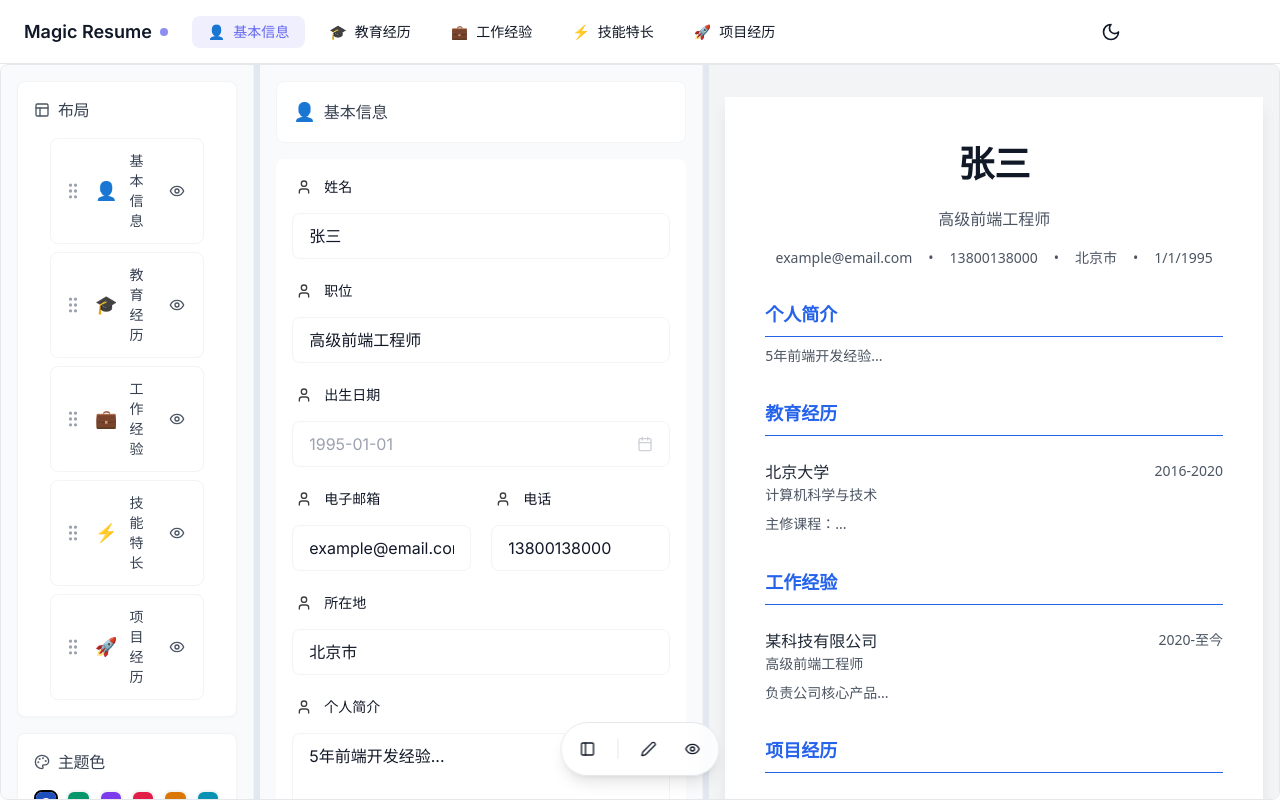
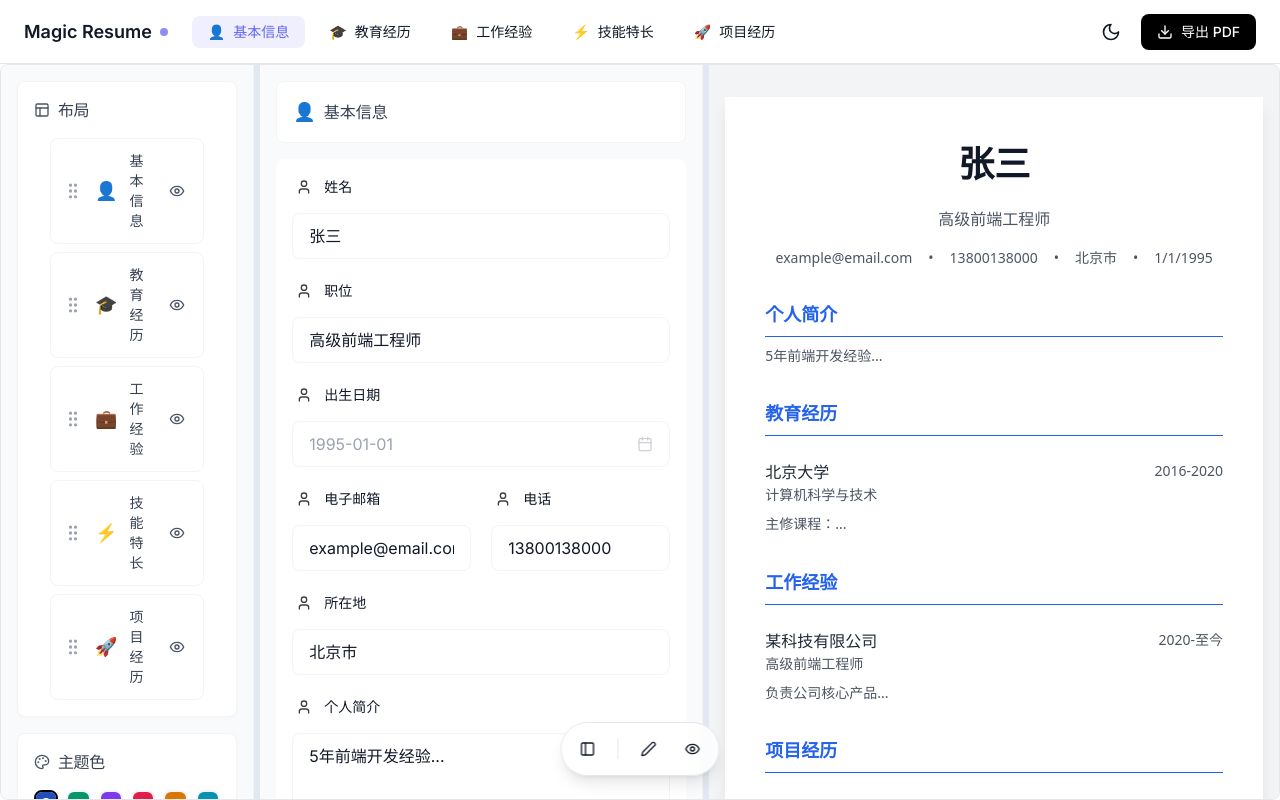
Before and after one commit to boy-lin/magic-resume-online, a Next.js app in the folder apps/fronted/: page /workbench in a window 1280 px wide. Built offline with nearby package versions, Linux system fonts and the light colour scheme.

Commit message:
style: export btn style

```diff
--- a/apps/fronted/src/components/editor/PdfExport.tsx
+++ b/apps/fronted/src/components/editor/PdfExport.tsx
@@ -1,5 +1,5 @@
 "use client";
-import React, { useRef, useState } from "react";
+import React, { useState } from "react";
 import { motion } from "framer-motion";
 import { Download, Loader2 } from "lucide-react";
 import html2pdf from "html2pdf.js";
@@ -46,7 +46,13 @@ export function PdfExport() {
   return (
     <div>
       <motion.button
-        className={`px-4 py-2  text-white rounded-lg text-sm font-medium flex items-center space-x-2`}
+        className={`px-4 py-2 rounded-lg text-sm font-medium flex items-center space-x-2
+          ${
+            theme === "dark"
+              ? "bg-indigo-600 hover:bg-indigo-700 text-white"
+              : "bg-black hover:bg-neutral-800 text-white"
+          }
+          disabled:opacity-50 disabled:cursor-not-allowed`}
         whileHover={!isExporting ? { scale: 1.02 } : {}}
         whileTap={!isExporting ? { scale: 0.98 } : {}}
         onClick={handleExport}
--- a/apps/fronted/src/components/editor/basic/BasicPanel.tsx
+++ b/apps/fronted/src/components/editor/basic/BasicPanel.tsx
@@ -43,7 +43,7 @@ const IconSelector = ({ value, onChange, theme }) => {
   const selectedIcon =
     iconOptions.find((i) => i.value === value) || iconOptions[0];
 
-  const handleSelect = (iconValue) => {
+  const handleSelect = (iconValue: string) => {
     onChange(iconValue);
     setOpen(false);
   };
```
